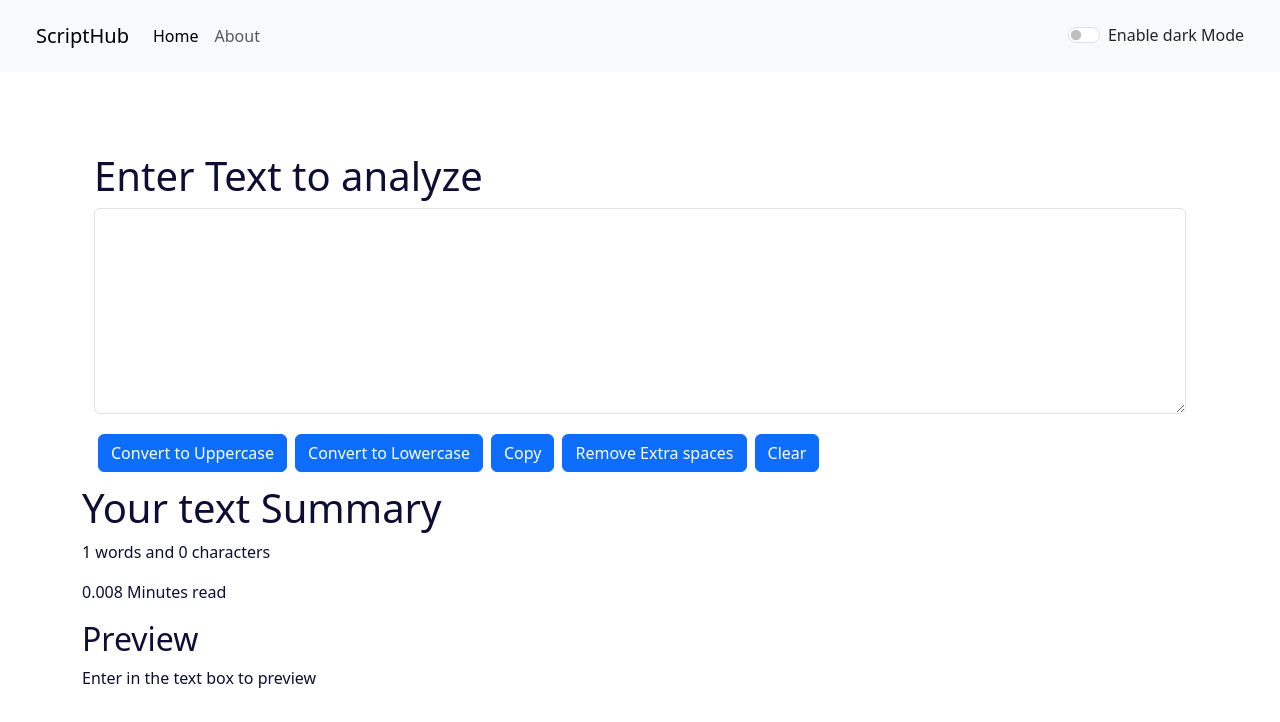
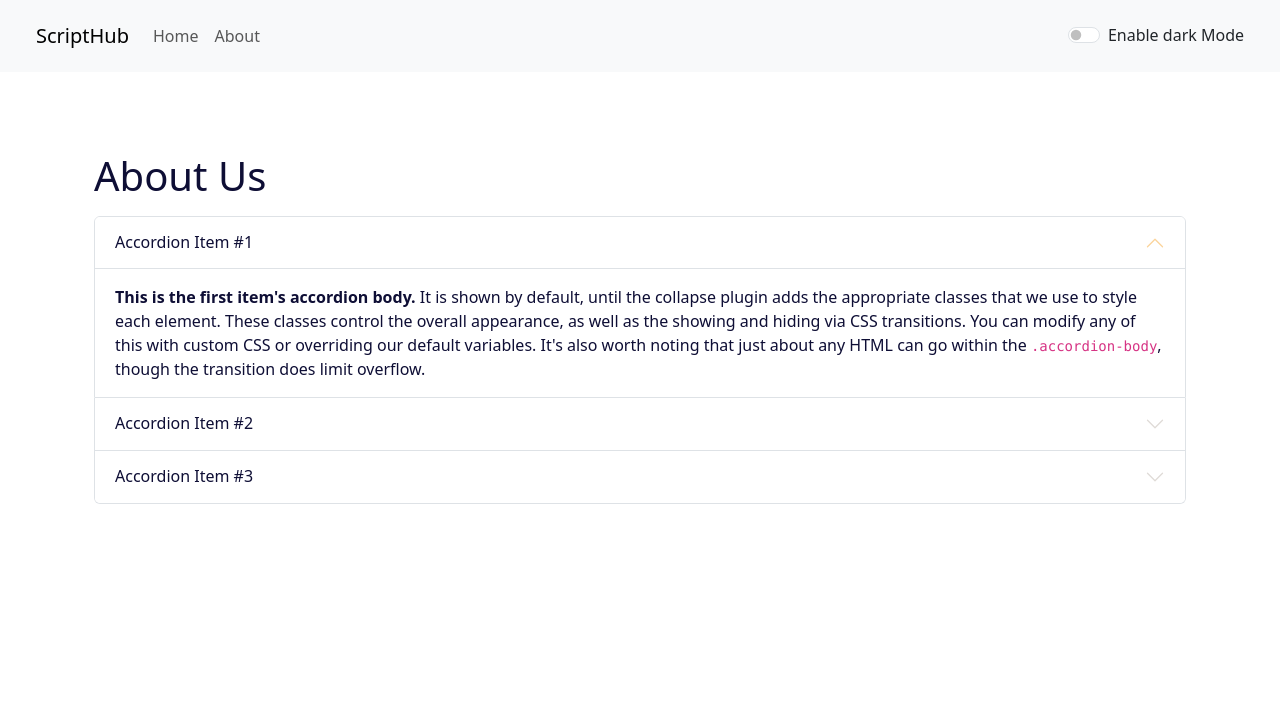
Before and after one commit to immohitsen/React-TextEditor, a React (Create React App) app: page /about in a window 1280 px wide. Shown: the top 722 px of the page. Built offline with nearby package versions, Linux system fonts and the light colour scheme.

Commit message:
Final touch

```diff
--- a/package.json
+++ b/package.json
@@ -2,14 +2,14 @@
   "homepage": "https://immohitsen.github.io/ScriptHub/",
   "name": "scripthub",
   "version": "0.1.0",
-  "private": true,
+  "private": false,
   "dependencies": {
     "@testing-library/jest-dom": "^5.17.0",
     "@testing-library/react": "^13.4.0",
     "@testing-library/user-event": "^13.5.0",
     "react": "^18.2.0",
     "react-dom": "^18.2.0",
-    "react-router-dom": "^6.19.0",
+    "react-router-dom": "^6.21.1",
     "react-scripts": "5.0.1",
     "web-vitals": "^2.1.4"
   },
--- a/src/App.js
+++ b/src/App.js
@@ -5,6 +5,13 @@ import TextForm from './components/TextForm';
 import AboutUs from './components/AboutUs';
 import React, { useState } from 'react';
 import Alert from './components/Alert';
+
+import {
+  BrowserRouter,
+  Routes,
+  Route,
+  Link,
+} from "react-router-dom";
 
 
 function App() {
@@ -39,12 +46,16 @@ function App() {
   }
   return (
     <>
+    <BrowserRouter>
       <Navbar title="ScriptHub" mode={mode} toggleMode={toggleMode} />
       <Alert className="alert" alert={alert}/>
       <div className="container my-5 ">
-        <TextForm showAlert={showAlert} heading="Enter Text to analyze" mode={mode}/>
-        {/* <AboutUs/> */}
+      <Routes>
+          <Route exact path="/about" element={<AboutUs mode={mode}/>} />
+          <Route exact path="/" element={<TextForm showAlert={showAlert} heading="Enter Text to analyze" mode={mode}/>} />
+      </Routes>
       </div>
+      </BrowserRouter>
     </>
   );
 }
--- a/src/components/AboutUs.js
+++ b/src/components/AboutUs.js
@@ -1,29 +1,14 @@
 import React, { useState } from 'react'
 
-export default function AboutUs() {
+export default function AboutUs(props) {
 
-    const [myStyle, setMyStyle] = useState({
-        color: 'black',
-        backgroundColor: 'white'
-    })
-    const [btntext, setBtnText] = useState("Enable Dark Mode")
-
-    const toggleStyle = ()=>{
-        if(myStyle.color == 'black'){
-            setMyStyle({
-                color: 'white',
-                backgroundColor: 'black',
-                border: '1px solid white'
-            })
-            setBtnText("Enable Dark Mode")
-        }
-        else{
-            setMyStyle({
-                color: 'black',
-                backgroundColor: 'white'
-            })
-            setBtnText("Enable Light Mode")
-        }
+    // const [myStyle, setMyStyle] = useState({
+    //     color: 'black',
+    //     backgroundColor: 'white'
+    // })
+    let myStyle = {
+        color: props.mode === 'dark' ? 'white' : '#0e0e35',
+        backgroundColor: props.mode === 'dark' ? '#0e0e35' : 'white'
     }
 
   return (
@@ -67,9 +52,6 @@ export default function AboutUs() {
                 </div>
             </div>
             </div>
-            <div className="container">
-            <button onClick={toggleStyle} type="button" className="btn btn-primary my-3">{btntext}</button>
-            </div>
     </div>
   )
 }
--- a/src/components/Navbar.js
+++ b/src/components/Navbar.js
@@ -1,21 +1,22 @@
 import React from 'react'
 import PropTypes from 'prop-types'
+import { Link } from 'react-router-dom'
 
 export default function Navbar(props) {
   return (
     <nav className={`navbar navbar-expand-lg navbar-${props.mode} bg-${props.mode}`}>
         <div className="container-fluid my-2 mx-4">
-          <a className="navbar-brand" href="/">{props.title}</a>
+          <Link className="navbar-brand" to="/">{props.title}</Link>
           <button className="navbar-toggler" type="button" data-bs-toggle="collapse" data-bs-target="#navbarSupportedContent" aria-controls="navbarSupportedContent" aria-expanded="false" aria-label="Toggle navigation">
             <span className="navbar-toggler-icon"></span>
           </button>
           <div className="collapse navbar-collapse" id="navbarSupportedContent">
             <ul className="navbar-nav me-auto mb-2 mb-lg-0">
               <li className="nav-item">
-                <a className="nav-link active" aria-current="page" href="https://immohitsen.github.io/ScriptHub/">Home</a>
+                <Link className="nav-link" aria-current="page" to="/">Home</Link>
               </li>
               <li className="nav-item">
-                <a className="nav-link" href="/">About</a>
+                <Link className="nav-link" to="/about">About</Link>
               </li>
             </ul>
             {/* <form className="d-flex" role="search">
--- a/src/components/TextForm.js
+++ b/src/components/TextForm.js
@@ -22,9 +22,7 @@ export default function TextForm(props) {
   }
 
   const handleCopy = () =>{
-    var text = document.getElementById("myBox");
-    text.select();
-    navigator.clipboard.writeText(text.value);
+    navigator.clipboard.writeText(text);
     props.showAlert("Copied to Clipboard!", "success");
   }
 
@@ -48,22 +46,22 @@ export default function TextForm(props) {
     <div className="container" style={{color: props.mode==='dark' ? 'white' : '#0e0e35'}}>
         <h1>{props.heading}</h1>
         <div className="mb-3">
-        <textarea className="form-control" value= {text} onChange={handleOnChange} style={{backgroundColor: props.mode==='dark'?'grey':'white', color: props.mode==='dark'?'white':'#0e0e35'}}
+        <textarea className="form-control" value= {text} onChange={handleOnChange} style={{backgroundColor: props.mode==='dark'?'#13466e':'white', color: props.mode==='dark'?'white':'#0e0e35'}}
 
         id="myBox" rows="8"/>
         </div>
-        <button className="btn btn-primary mx-1 my-1" onClick={handleUpClick}>Convert to Uppercase</button>
-        <button className="btn btn-primary mx-1 my-1" onClick={handleLowClick}>Convert to Lowercase</button>
-        <button className="btn btn-primary mx-1 my-1" onClick={handleCopy}>Copy</button>
-        <button className="btn btn-primary mx-1 my-1" onClick={handleExtraSpaces}>Remove Extra spaces</button>
-        <button className="btn btn-primary mx-1 my-1" onClick={handleClrClick}>Clear</button>
+        <button disabled={text.length===0} className="btn btn-primary mx-1 my-1" onClick={handleUpClick}>Convert to Uppercase</button>
+        <button disabled={text.length===0} className="btn btn-primary mx-1 my-1" onClick={handleLowClick}>Convert to Lowercase</button>
+        <button disabled={text.length===0} className="btn btn-primary mx-1 my-1" onClick={handleExtraSpaces}>Remove Extra spaces</button>
+        <button disabled={text.length===0} className="btn btn-primary mx-1 my-1" onClick={handleClrClick}>Clear</button>
+        <button disabled={text.length===0} className="btn btn-primary mx-1 my-1" onClick={handleCopy}>Copy</button>
     </div>
     <div className="conatiner my-2" style={{color: props.mode==='dark'?'white':'#0e0e35'}}>
       <h1>Your text Summary</h1>
-      <p>{text.split(" ").length} words and {text.length} characters</p>
-      <p>{0.008 * text.split(" ").length} Minutes read</p>
+      <p>{text.split(/\s+/).filter((element)=>{return element.length!=0}).length} words and {text.length} characters</p>
+      <p>{0.008 * text.split(/\s+/).filter((element)=>{return element.length!=0}).length} Minutes read</p>
       <h2>Preview</h2>
-      <p>{text.length>0?text:"Enter in the text box to preview"}</p>
+      <p>{text.length>0?text:"Nothing to Preview qt :)"}</p>
     </div>
     </>
   )
--- a/src/index.css
+++ b/src/index.css
@@ -0,0 +1,3 @@
+.accordion-button::after {
+    filter: invert(1);
+}
```
Also changed, not shown: 1 other file (tests, documents, lock files or other folders).
